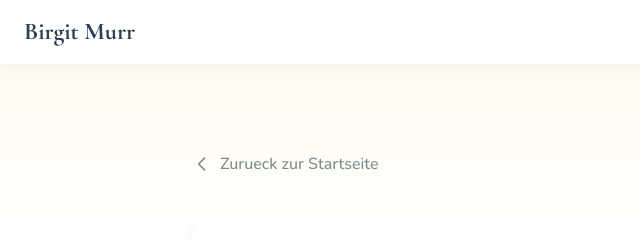
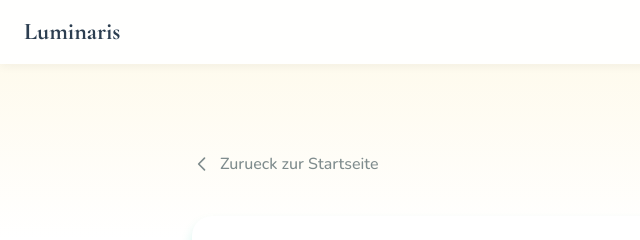
Before and after one commit to prinzipEinhundert/website-name, a plain HTML site: page datenschutz.html in a window 1280 px wide. Shown: the top 240 px of the page, 0-640 px from the left. Drawn offline with nearby package versions, Linux system fonts and the light colour scheme.

Commit message:
Update datenschutz.html

```diff
--- a/datenschutz.html
+++ b/datenschutz.html
@@ -3,7 +3,7 @@
 <head>
     <meta charset="UTF-8">
     <meta name="viewport" content="width=device-width, initial-scale=1.0">
-    <title>AGB | Birgit Murr Coaching</title>
+    <title>Datenschutz | Brigitte Murr | Luminaris</title>
     <script src="https://cdn.tailwindcss.com"></script>
     <link rel="preconnect" href="https://fonts.googleapis.com">
     <link rel="preconnect" href="https://fonts.gstatic.com" crossorigin>
@@ -411,7 +411,7 @@
             <div class="flex items-center justify-between h-16">
                 <!-- Logo -->
                 <a href="index.html" class="font-display text-2xl font-bold" style="color: var(--text-primary);">
-                    Birgit Murr
+                    Luminaris
                 </a>
 
                 <!-- Desktop Navigation -->
```
